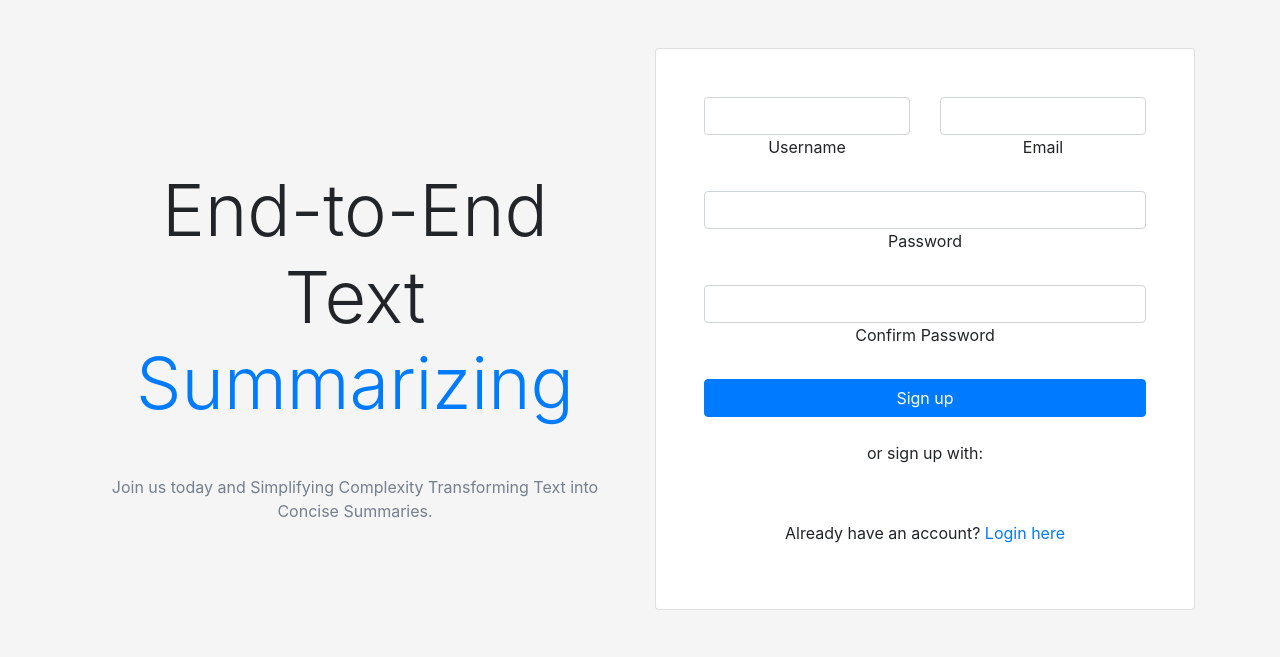
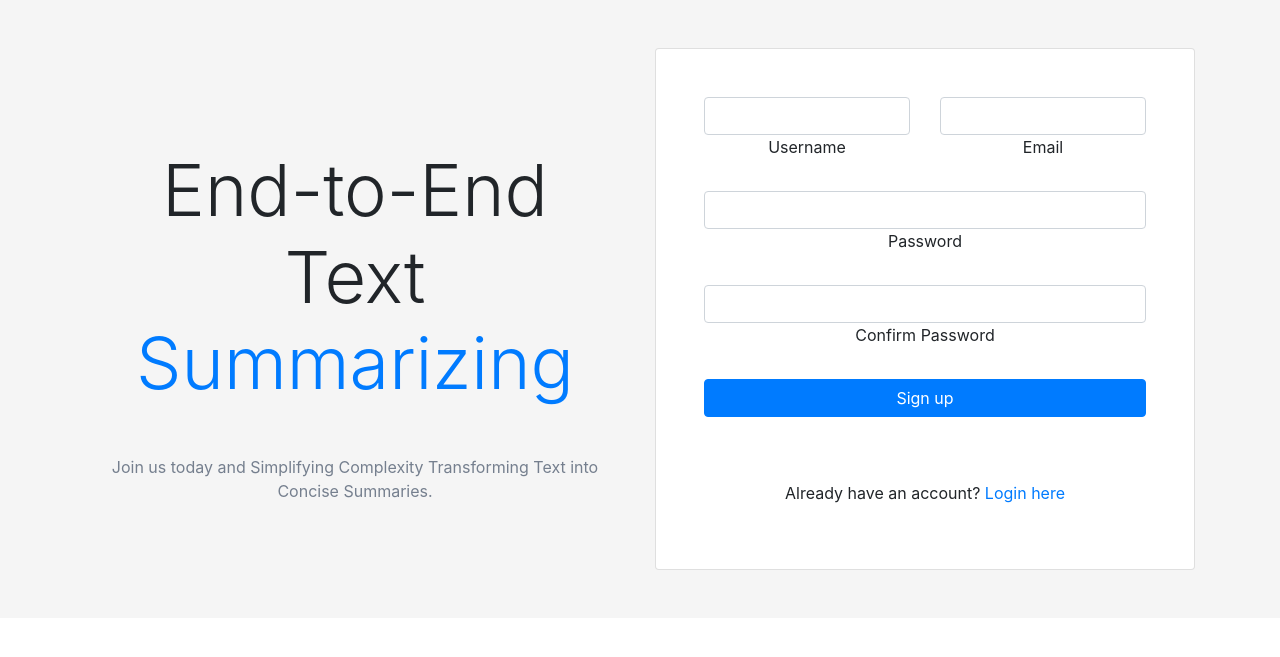
Before and after one commit to Dinethra2001/Text-Summerization-App, a Flask app: page /signup in a window 1280 px wide. Shown: the top 657 px of the page. Run offline with Flask 3, Linux system fonts and the light colour scheme; some libraries are stand-ins or nearby versions.

Commit message:
delete not need phrase

```diff
--- a/templates/signup.html
+++ b/templates/signup.html
@@ -71,7 +71,7 @@
 
                                     <!-- Register buttons -->
                                     <div class="text-center">
-                                        <p>or sign up with:</p>
+
                                         <button type="button" data-mdb-button-init data-mdb-ripple-init class="btn btn-link btn-floating mx-1">
                                             <i class="fab fa-facebook-f"></i>
                                         </button>
```
